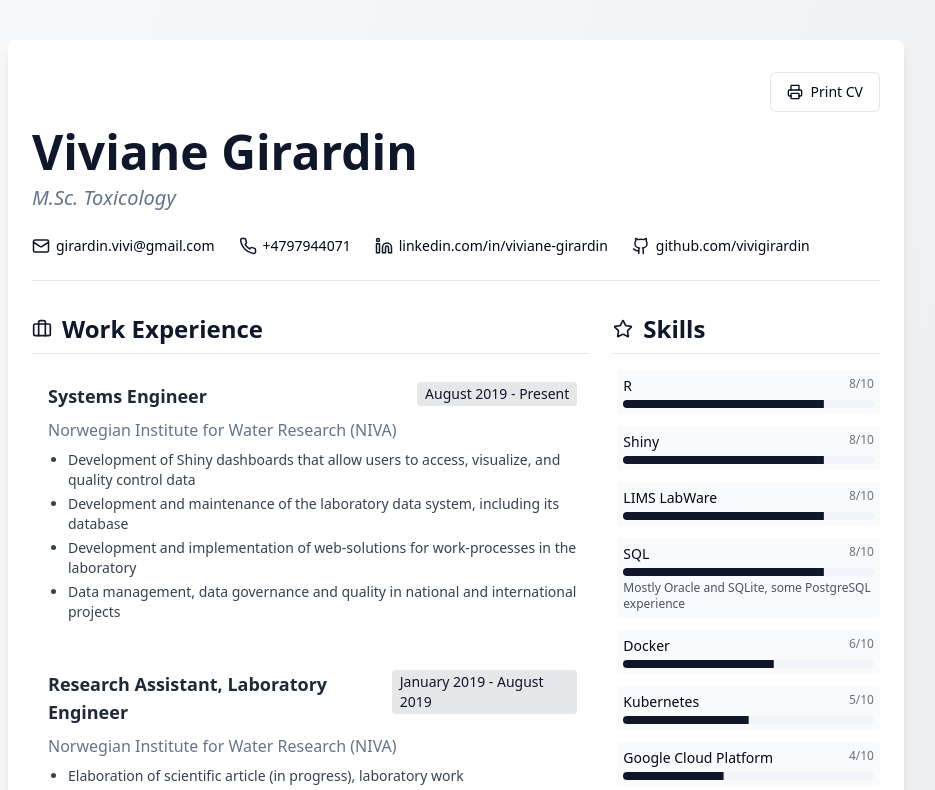
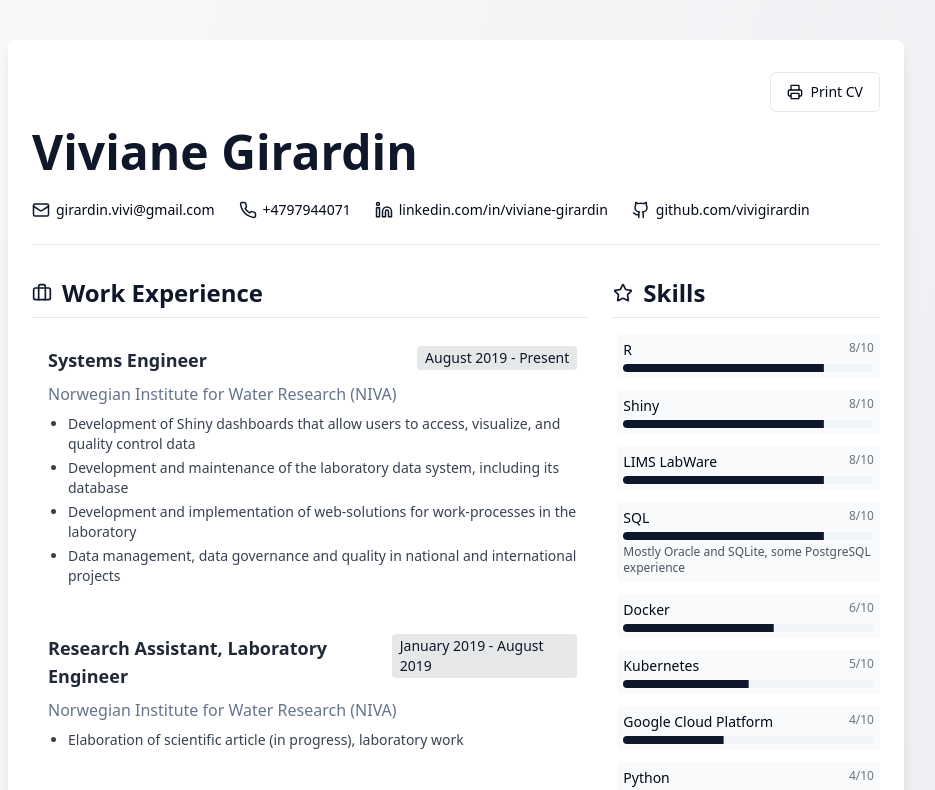
Before and after one commit to vivigirardin/viviane-cv, a React (Vite) app: page / in a window 1280 px wide. Shown: the top 790 px of the page, without its empty margins (184-1119 px from the left). Built offline with nearby package versions, Linux system fonts and the light colour scheme.

Commit message:
Code edited in Lovable Code Editor
Edited UI in Lovable

```diff
--- a/src/data/cvData.ts
+++ b/src/data/cvData.ts
@@ -1,7 +1,6 @@
 export const cvData = {
   profile: {
     name: "Viviane Girardin",
-    tagline: "M.Sc. Toxicology",
     contacts: {
       email: "girardin.vivi@gmail.com",
       phone: "+4797944071",
```
